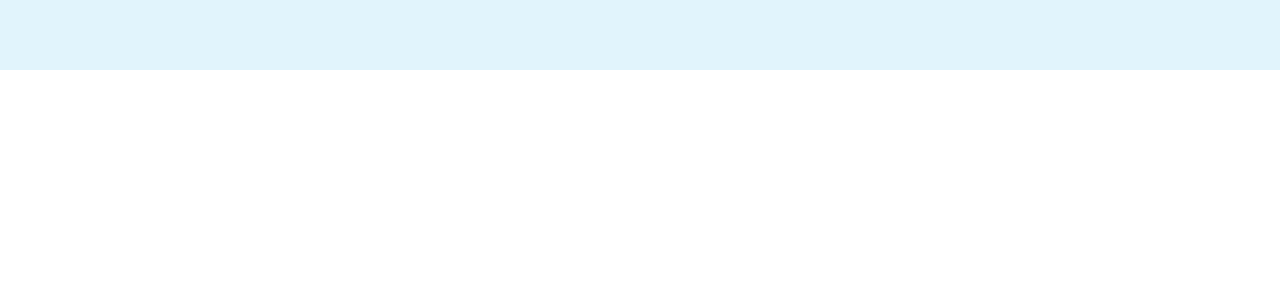
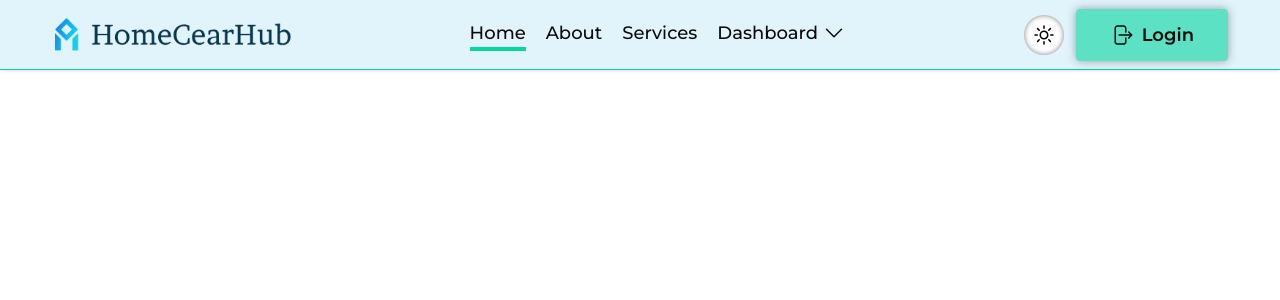
Before and after one commit to Shahed007/home-Care-Hub-client, a React (Vite) app: page / in a window 1280 px wide. Shown: the top 300 px of the page. Built offline with nearby package versions, Linux system fonts and the light colour scheme.

Commit message:
Created desktop version navbar.

```diff
--- a/src/components/Container.jsx
+++ b/src/components/Container.jsx
@@ -1,7 +1,7 @@
 import PropTypes from "prop-types";
 
 const Container = ({ children }) => {
-  return <div className="max-w-[1200px] mx-auto px-3">{children}</div>;
+  return <div className="max-w-[1200px] mx-auto h-full px-3">{children}</div>;
 };
 
 Container.propTypes = {
--- /dev/null
+++ b/src/components/button/ButtonPrimary.jsx
@@ -0,0 +1,22 @@
+import PropTypes from "prop-types";
+import { Link } from "react-router-dom";
+
+const ButtonPrimary = ({ link, className, children }) => {
+  return (
+    <Link
+      to={link}
+      className={`${className} px-[32px] py-[10px] rounded bg-secondary_color/60 text-text_color_normal font-semibold text-lg border-transparent border-[2px] duration-200 hover:border-secondary_color hover:text-secondary_color hover:bg-transparent active:scale-95 shadow-drop-center`}
+    >
+      {children}
+    </Link>
+  );
+};
+
+ButtonPrimary.propTypes = {
+  link: PropTypes.string,
+  text: PropTypes.string,
+  className: PropTypes.string,
+  children: PropTypes.node,
+};
+
+export default ButtonPrimary;
--- a/src/index.css
+++ b/src/index.css
@@ -2,3 +2,82 @@
 @tailwind base;
 @tailwind components;
 @tailwind utilities;
+
+/* MAIN NAV ACTIVE */
+.main-nav .active {
+  display: flex;
+  flex-direction: column;
+}
+.main-nav .active::after {
+  content: "";
+  display: inline-block;
+  background-color: #06d6a0;
+  height: 4px;
+  width: 100%;
+  scale: 100;
+}
+
+/* Animation */
+.shadow-drop-center {
+  -webkit-animation: shadow-drop-center 0.4s
+    cubic-bezier(0.25, 0.46, 0.45, 0.94) both;
+  animation: shadow-drop-center 0.4s cubic-bezier(0.25, 0.46, 0.45, 0.94) both;
+}
+
+.shadow-inset-center {
+  -webkit-animation: shadow-inset-center 0.4s
+    cubic-bezier(0.25, 0.46, 0.45, 0.94) both;
+  animation: shadow-inset-center 0.4s cubic-bezier(0.25, 0.46, 0.45, 0.94) both;
+}
+
+/**
+ * ----------------------------------------
+ * animation shadow-drop-center
+ * ----------------------------------------
+ */
+@-webkit-keyframes shadow-drop-center {
+  0% {
+    -webkit-box-shadow: 0 0 0 0 rgba(0, 0, 0, 0);
+    box-shadow: 0 0 0 0 rgba(0, 0, 0, 0);
+  }
+  100% {
+    -webkit-box-shadow: 0 0 10px 0px rgba(0, 0, 0, 0.35);
+    box-shadow: 0 0 10px 0px rgba(0, 0, 0, 0.35);
+  }
+}
+@keyframes shadow-drop-center {
+  0% {
+    -webkit-box-shadow: 0 0 0 0 rgba(0, 0, 0, 0);
+    box-shadow: 0 0 0 0 rgba(0, 0, 0, 0);
+  }
+  100% {
+    -webkit-box-shadow: 0 0 10px 0px rgba(0, 0, 0, 0.35);
+    box-shadow: 0 0 10px 0px rgba(0, 0, 0, 0.35);
+  }
+}
+
+/**
+ * ----------------------------------------
+ * animation shadow-inset-center
+ * ----------------------------------------
+ */
+@-webkit-keyframes shadow-inset-center {
+  0% {
+    -webkit-box-shadow: inset 0 0 0 0 rgba(0, 0, 0, 0);
+    box-shadow: inset 0 0 0 0 rgba(0, 0, 0, 0);
+  }
+  100% {
+    -webkit-box-shadow: inset 0 0 5px 0px rgba(0, 0, 0, 0.5);
+    box-shadow: inset 0 0 5px 0px rgba(0, 0, 0, 0.5);
+  }
+}
+@keyframes shadow-inset-center {
+  0% {
+    -webkit-box-shadow: inset 0 0 0 0 rgba(0, 0, 0, 0);
+    box-shadow: inset 0 0 0 0 rgba(0, 0, 0, 0);
+  }
+  100% {
+    -webkit-box-shadow: inset 0 0 5px 0px rgba(0, 0, 0, 0.5);
+    box-shadow: inset 0 0 5px 0px rgba(0, 0, 0, 0.5);
+  }
+}
--- a/src/layout/MainLayout.jsx
+++ b/src/layout/MainLayout.jsx
@@ -3,8 +3,8 @@ import Navbar from "./Navbar";
 
 const MainLayout = () => {
   return (
-    <div>
-      <header className="fixed top-0 w-full h-[70px] bg-primary_color">
+    <div className="font-montserrat relative overflow-hidden">
+      <header className="fixed top-0 w-full h-[70px] bg-primary_color border-b shadow border-secondary_color">
         <Navbar></Navbar>
       </header>
       <main>
--- a/src/layout/Navbar.jsx
+++ b/src/layout/Navbar.jsx
@@ -1,9 +1,176 @@
 import Container from "../components/Container";
 import logo from "../assets/logo.png";
-import { Link } from "react-router-dom";
+import { Link, NavLink } from "react-router-dom";
+import ButtonPrimary from "../components/button/ButtonPrimary";
+
+const links = (
+  <>
+    <li>
+      <NavLink
+        to="/"
+        className={({ isActive }) =>
+          isActive
+            ? `after:bg-secondary_color after:h-[4px] after:w-full after:inline-block flex flex-col after:scale-100 after:duration-300 `
+            : `hover:after:scale-100 after:bg-secondary_color after:h-[4px] after:w-full after:inline-block flex flex-col after:scale-0 after:duration-300`
+        }
+      >
+        Home
+      </NavLink>
+    </li>
+    <li>
+      <NavLink
+        to="about"
+        className={({ isActive }) =>
+          isActive
+            ? `after:bg-secondary_color after:h-[4px] after:w-full after:inline-block flex flex-col after:scale-100 after:duration-300 `
+            : `hover:after:scale-100 after:bg-secondary_color after:h-[4px] after:w-full after:inline-block flex flex-col after:scale-0 after:duration-300`
+        }
+      >
+        About
+      </NavLink>
+    </li>
+    <li>
+      <NavLink
+        to="services"
+        className={({ isActive }) =>
+          isActive
+            ? `after:bg-secondary_color after:h-[4px] after:w-full after:inline-block flex flex-col after:scale-100 after:duration-300 `
+            : `hover:after:scale-100 after:bg-secondary_color after:h-[4px] after:w-full after:inline-block flex flex-col after:scale-0 after:duration-300`
+        }
+      >
+        Services
+      </NavLink>
+    </li>
+  </>
+);
+
+const dropdown = (
+  <>
+    <li className="w-full block border-b ">
+      <NavLink
+        to="services"
+        className={({ isActive }) =>
+          isActive
+            ? `after:bg-secondary_color after:h-[4px] pb-1 w-full after:w-full after:inline-block flex flex-col after:scale-100 after:duration-300 `
+            : `hover:after:scale-100 after:bg-secondary_color w-full pb-1 after:h-[4px] after:w-full after:inline-block flex flex-col after:scale-0 after:duration-300`
+        }
+      >
+        My Services
+      </NavLink>
+    </li>
+    <li className="w-full block ">
+      <NavLink
+        to="services"
+        className={({ isActive }) =>
+          isActive
+            ? `after:bg-secondary_color after:h-[4px] pb-1 w-full after:w-full after:inline-block flex flex-col after:scale-100 after:duration-300 `
+            : `hover:after:scale-100 after:bg-secondary_color pb-1 w-full after:h-[4px] after:w-full after:inline-block flex flex-col after:scale-0 after:duration-300`
+        }
+      >
+        Add Services
+      </NavLink>
+    </li>
+    <li className="w-full block ">
+      <NavLink
+        to="services"
+        className={({ isActive }) =>
+          isActive
+            ? `after:bg-secondary_color after:h-[4px] w-full  after:w-full after:inline-block flex flex-col after:scale-100 after:duration-300 `
+            : `hover:after:scale-100 after:bg-secondary_color  w-full after:h-[4px] after:w-full after:inline-block flex flex-col after:scale-0 after:duration-300`
+        }
+      >
+        My Schedules
+      </NavLink>
+    </li>
+  </>
+);
 
 const Navbar = () => {
-  return <Container></Container>;
+  return (
+    <Container>
+      <nav className="flex justify-between items-center h-full relative z-50">
+        <Link to="/">
+          <img src={logo} className="w-60" alt="home care hub logo" />
+        </Link>
+        <ul className="flex items-center gap-5 text-lg font-medium text-text_color_normal main-nav">
+          {links}
+          <li className="relative inline-block w-full group">
+            <NavLink
+              to="contact"
+              className={({ isActive }) =>
+                isActive
+                  ? `after:bg-secondary_color after:h-[4px] after:w-full after:inline-block flex flex-col after:scale-100 after:duration-300 `
+                  : `hover:after:scale-100 after:bg-secondary_color after:h-[4px] after:w-full after:inline-block flex flex-col after:scale-0 after:duration-300`
+              }
+            >
+              <span className="flex gap-1 items-center">
+                Dashboard
+                <svg
+                  xmlns="http://www.w3.org/2000/svg"
+                  fill="none"
+                  viewBox="0 0 24 24"
+                  strokeWidth={1.5}
+                  stroke="currentColor"
+                  className="w-6 h-6"
+                >
+                  <path
+                    strokeLinecap="round"
+                    strokeLinejoin="round"
+                    d="M19.5 8.25l-7.5 7.5-7.5-7.5"
+                  />
+                </svg>
+              </span>
+            </NavLink>
+            <div className=" origin-top absolute left-0 mt-2 w-56 rounded-md shadow-lg bg-primary_color ring-1 ring-black ring-opacity-5  transform scale-0 group-hover:scale-100 transition-transform duration-300">
+              <ul className="main-nav p-3 divide-y divide-gray-400">
+                {dropdown}
+              </ul>
+            </div>
+          </li>
+        </ul>
+        <div className="flex items-center gap-3 ">
+          <div className="bg-white h-10 w-10 rounded-full flex justify-center items-center shadow-inset-center">
+            <button>
+              <svg
+                xmlns="http://www.w3.org/2000/svg"
+                fill="none"
+                viewBox="0 0 24 24"
+                strokeWidth={1.5}
+                stroke="currentColor"
+                className="w-6 h-6"
+              >
+                <path
+                  strokeLinecap="round"
+                  strokeLinejoin="round"
+                  d="M12 3v2.25m6.364.386l-1.591 1.591M21 12h-2.25m-.386 6.364l-1.591-1.591M12 18.75V21m-4.773-4.227l-1.591 1.591M5.25 12H3m4.227-4.773L5.636 5.636M15.75 12a3.75 3.75 0 11-7.5 0 3.75 3.75 0 017.5 0z"
+                />
+              </svg>
+            </button>
+          </div>
+          <ButtonPrimary
+            link="/login"
+            className="flex items-center gap-2 shadow-pop-tr"
+          >
+            <svg
+              xmlns="http://www.w3.org/2000/svg"
+              fill="none"
+              viewBox="0 0 24 24"
+              strokeWidth={1.5}
+              stroke="currentColor"
+              className="w-6 h-6"
+            >
+              <path
+                strokeLinecap="round"
+                strokeLinejoin="round"
+                d="M15.75 9V5.25A2.25 2.25 0 0013.5 3h-6a2.25 2.25 0 00-2.25 2.25v13.5A2.25 2.25 0 007.5 21h6a2.25 2.25 0 002.25-2.25V15m3 0l3-3m0 0l-3-3m3 3H9"
+              />
+            </svg>
+            Login
+          </ButtonPrimary>
+        </div>
+      </nav>
+    </Container>
+  );
 };
 
 export default Navbar;
--- a/tailwind.config.js
+++ b/tailwind.config.js
@@ -9,7 +9,7 @@ export default {
       },
       colors: {
         primary_color: "#E1F4FC",
-        secondary_color: "#36B64F",
+        secondary_color: "#06d6a0",
         text_color_normal: "#0A0A0A",
         text_color_dark: "#EBF1F1",
         bg_Dark: "#121212",
```
